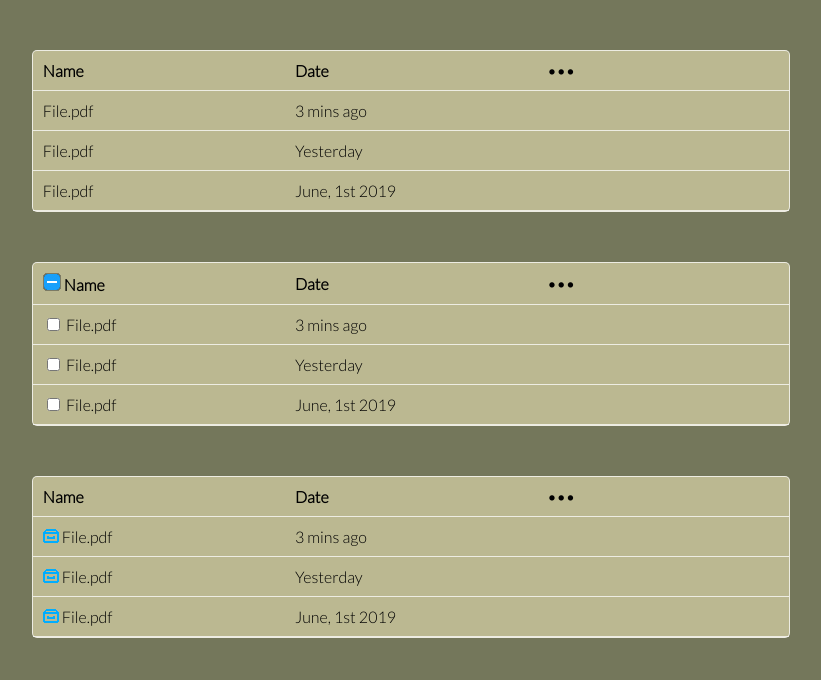
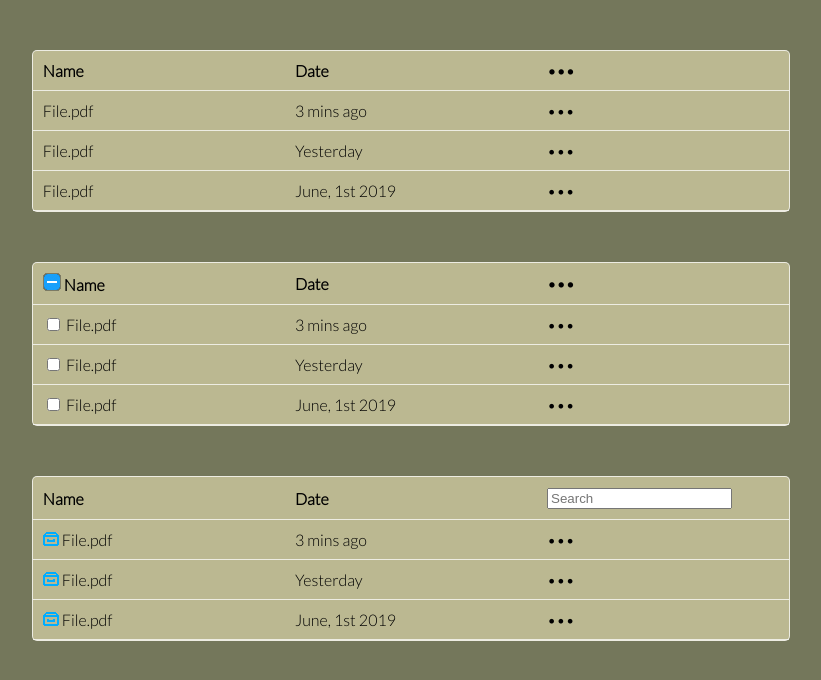
Before and after one commit to yArGit/HW3, a plain HTML site: page index.html in a window 1280 px wide. Shown: the whole page, without its empty margins (229-1050 px from the left). Drawn offline with Linux system fonts and the light colour scheme.

Commit message:
added search

```diff
--- a/index.html
+++ b/index.html
@@ -20,17 +20,17 @@
                     <tr>
                         <td>File.pdf</td>
                         <td>3 mins ago</td>
-                        <td></td>
+                        <td>•••</td>
                     </tr>
                     <tr>
                         <td>File.pdf</td>
                         <td>Yesterday</td>
-                        <td></td>
+                        <td>•••</td>
                     </tr>
                     <tr>
                         <td>File.pdf</td>
                         <td>June, 1st 2019</td>
-                        <td></td>
+                        <td>•••</td>
                     </tr>
                 </tbody>
             </table>
@@ -48,17 +48,17 @@
                     <tr>
                         <td><input type="checkbox" id="name" name="name" value="file"> <label for="File">File.pdf</label></td>
                         <td>3 mins ago</td>
-                        <td></td>
+                        <td>•••</td>
                     </tr>
                     <tr>
                         <td><input type="checkbox" id="name" name="name" value="file"> <label for="File">File.pdf</label></td>
                         <td>Yesterday</td>
-                        <td></td>
+                        <td>•••</td>
                     </tr>
                     <tr>
                         <td><input type="checkbox" id="name" name="name" value="file"> <label for="File">File.pdf</label></td>
                         <td>June, 1st 2019</td>
-                        <td></td>
+                        <td>•••</td>
                     </tr>
                 </tbody>
             </table>
@@ -69,24 +69,24 @@
                     <tr>
                         <th>Name</th>
                         <th>Date</th>
-                        <th>•••</th>
+                        <th><input type="search" placeholder="Search"></th>
                     </tr>
                 </thead>
                 <tbody>
                     <tr>
                         <td><img src="img/1.ico">File.pdf</td>
                         <td>3 mins ago</td>
-                        <td></td>
+                        <td>•••</td>
                     </tr>
                     <tr>
                         <td><img src="img/1.ico">File.pdf</td>
                         <td>Yesterday</td>
-                        <td></td>
+                        <td>•••</td>
                     </tr>
                     <tr>
                         <td><img src="img/1.ico">File.pdf</td>
                         <td>June, 1st 2019</td>
-                        <td></td>
+                        <td>•••</td>
                     </tr>
                 </tbody>
             </table>
```
